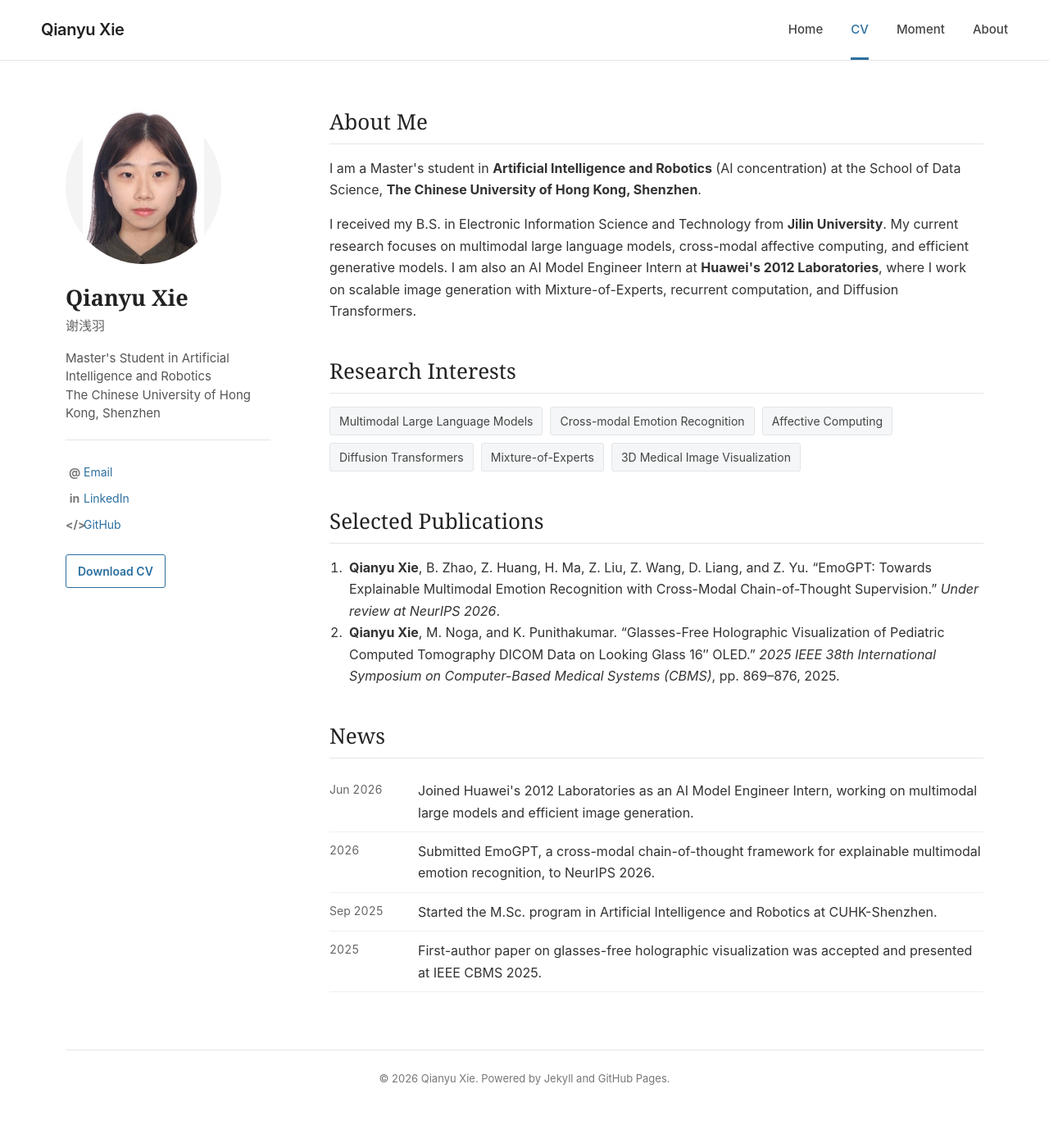
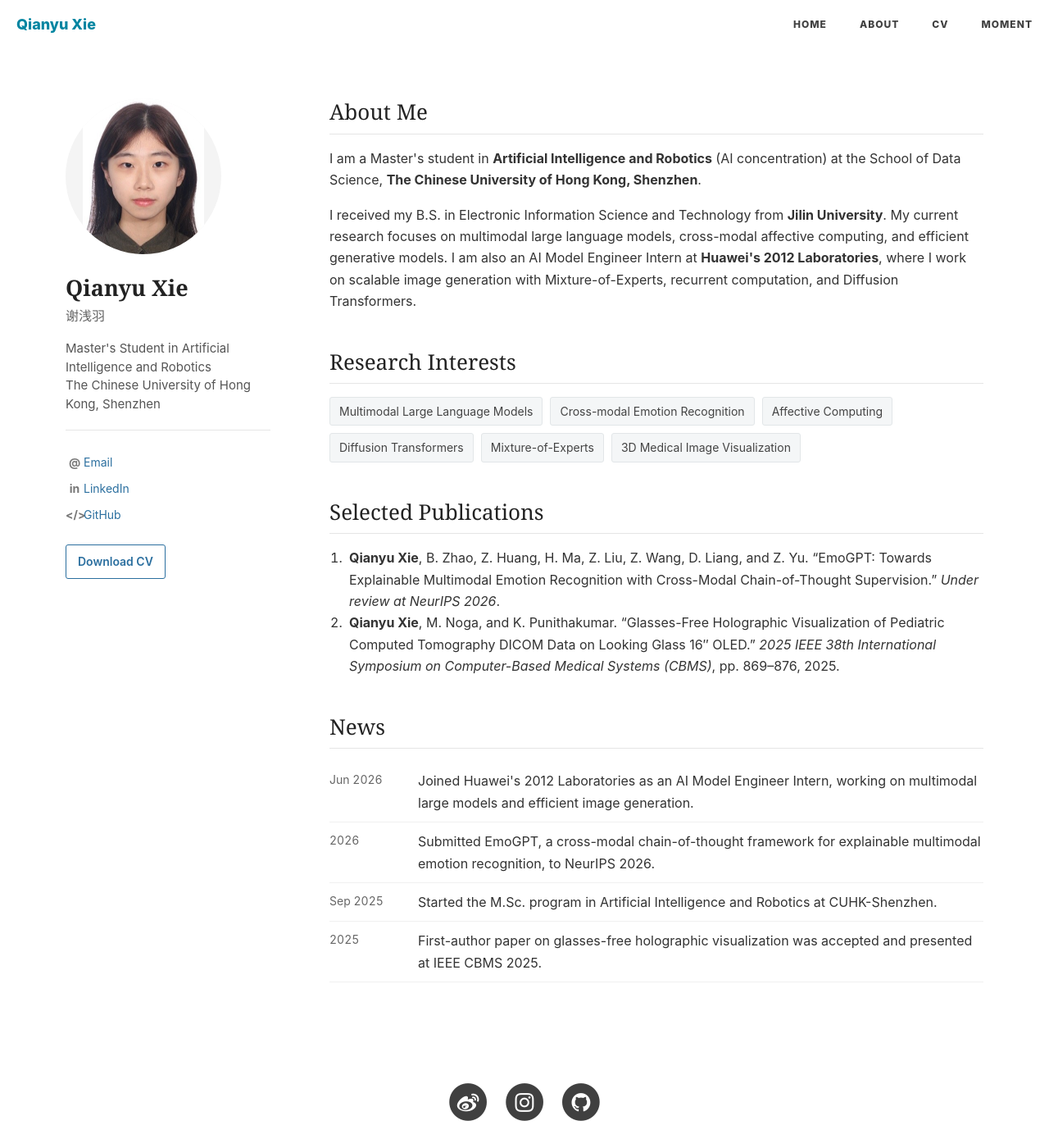
Before and after one commit to QianyuXIE/QianyuXIE.github.io, a Jekyll site: the page built from cv.md, in a window 1280 px wide and 1400 px high. Shown: the whole window at 82% size. Built offline with Jekyll 4.4.1, drawn with Linux system fonts in a browser that asks for light colours; nearby versions of some CDN libraries; comment, search, counter and statistics services are not loaded; some of the changed text lies outside the part shown.

Commit message:
Unify CV navigation with site

```diff
--- a/_includes/head.html
+++ b/_includes/head.html
@@ -47,6 +47,11 @@
     <!-- Custom CSS -->
     <link rel="stylesheet" href="{{ "/css/hux-blog.min.css" | prepend: site.baseurl }}">
 
+    {% if page.layout == 'academic-home' %}
+    <!-- Academic CV CSS -->
+    <link rel="stylesheet" href="{{ "/assets/css/academic-home.css" | prepend: site.baseurl }}">
+    {% endif %}
+
     <!-- Custom Fonts -->
     <!-- <link href="http://maxcdn.bootstrapcdn.com/font-awesome/4.3.0/css/font-awesome.min.css" rel="stylesheet" type="text/css"> -->
     <!-- Hux change font-awesome CDN to qiniu -->
--- a/_layouts/academic-home.html
+++ b/_layouts/academic-home.html
@@ -1,58 +1,18 @@
-<!doctype html>
+<!DOCTYPE html>
 <html lang="en">
-<head>
-  <meta charset="utf-8">
-  <meta name="viewport" content="width=device-width, initial-scale=1">
-  <meta name="description" content="{{ page.description | default: site.description | strip_html | escape }}">
-  <meta name="theme-color" content="#ffffff">
-  <meta property="og:type" content="website">
-  <meta property="og:title" content="{{ page.title | default: site.title | escape }}">
-  <meta property="og:description" content="{{ page.description | default: site.description | strip_html | escape }}">
-  <meta property="og:image" content="{{ '/img/Me/passport_photo.jpg' | absolute_url }}">
-  <meta property="og:url" content="{{ page.url | absolute_url }}">
-  <title>{{ page.title | default: site.title | escape }}</title>
-  <link rel="canonical" href="{{ page.url | absolute_url }}">
-  <link rel="icon" href="{{ '/img/favicon.ico' | relative_url }}">
-  <link rel="stylesheet" href="{{ '/assets/css/academic-home.css' | relative_url }}">
-</head>
-<body class="academic-home">
-  <header class="academic-header">
-    <nav class="academic-nav" aria-label="Primary navigation">
-      <a class="academic-brand" href="{{ '/' | relative_url }}">Qianyu Xie</a>
-      <button class="academic-menu-toggle" type="button" aria-expanded="false" aria-controls="academic-menu">
-        <span class="sr-only">Toggle navigation</span>
-        <span aria-hidden="true"></span>
-        <span aria-hidden="true"></span>
-        <span aria-hidden="true"></span>
-      </button>
-      <ul class="academic-menu" id="academic-menu">
-        <li><a href="{{ '/' | relative_url }}">Home</a></li>
-        <li><a class="is-active" href="{{ '/cv.html' | relative_url }}" aria-current="page">CV</a></li>
-        <li><a href="{{ '/moment.html' | relative_url }}">Moment</a></li>
-        <li><a href="{{ '/about.html' | relative_url }}">About</a></li>
-      </ul>
-    </nav>
-  </header>
 
-  <main class="academic-shell">
-    {{ content }}
-  </main>
+{% include head.html %}
 
-  <footer class="academic-footer">
-    <p>&copy; {{ site.time | date: '%Y' }} Qianyu Xie. Powered by Jekyll and GitHub Pages.</p>
-  </footer>
+<body class="academic-home" ontouchstart="">
 
-  <script>
-    (function () {
-      var button = document.querySelector('.academic-menu-toggle');
-      var menu = document.querySelector('.academic-menu');
-      if (!button || !menu) return;
-      button.addEventListener('click', function () {
-        var open = button.getAttribute('aria-expanded') === 'true';
-        button.setAttribute('aria-expanded', String(!open));
-        menu.classList.toggle('is-open', !open);
-      });
-    }());
-  </script>
+    {% include nav.html %}
+
+    <main class="academic-shell">
+        {{ content }}
+    </main>
+
+    {% include footer.html %}
+
 </body>
+
 </html>
--- a/assets/css/academic-home.css
+++ b/assets/css/academic-home.css
@@ -21,13 +21,16 @@
   -webkit-font-smoothing: antialiased;
 }
 
-.academic-home a {
+.academic-content a,
+.academic-sidebar a {
   color: var(--academic-link);
   text-decoration: none;
 }
 
-.academic-home a:hover,
-.academic-home a:focus-visible {
+.academic-content a:hover,
+.academic-content a:focus-visible,
+.academic-sidebar a:hover,
+.academic-sidebar a:focus-visible {
   color: var(--academic-link-hover);
   text-decoration: underline;
 }
@@ -115,7 +118,7 @@
 .academic-shell {
   width: min(1120px, calc(100% - 48px));
   margin: 0 auto;
-  padding: 58px 0 70px;
+  padding: 120px 0 70px;
 }
 
 .academic-profile-grid {
@@ -325,7 +328,7 @@
   }
 
   .academic-shell {
-    padding: 38px 0 50px;
+    padding: 96px 0 50px;
   }
 
   .academic-profile-grid {
```
Also changed, not shown: cv.md (+1 -0 lines).
